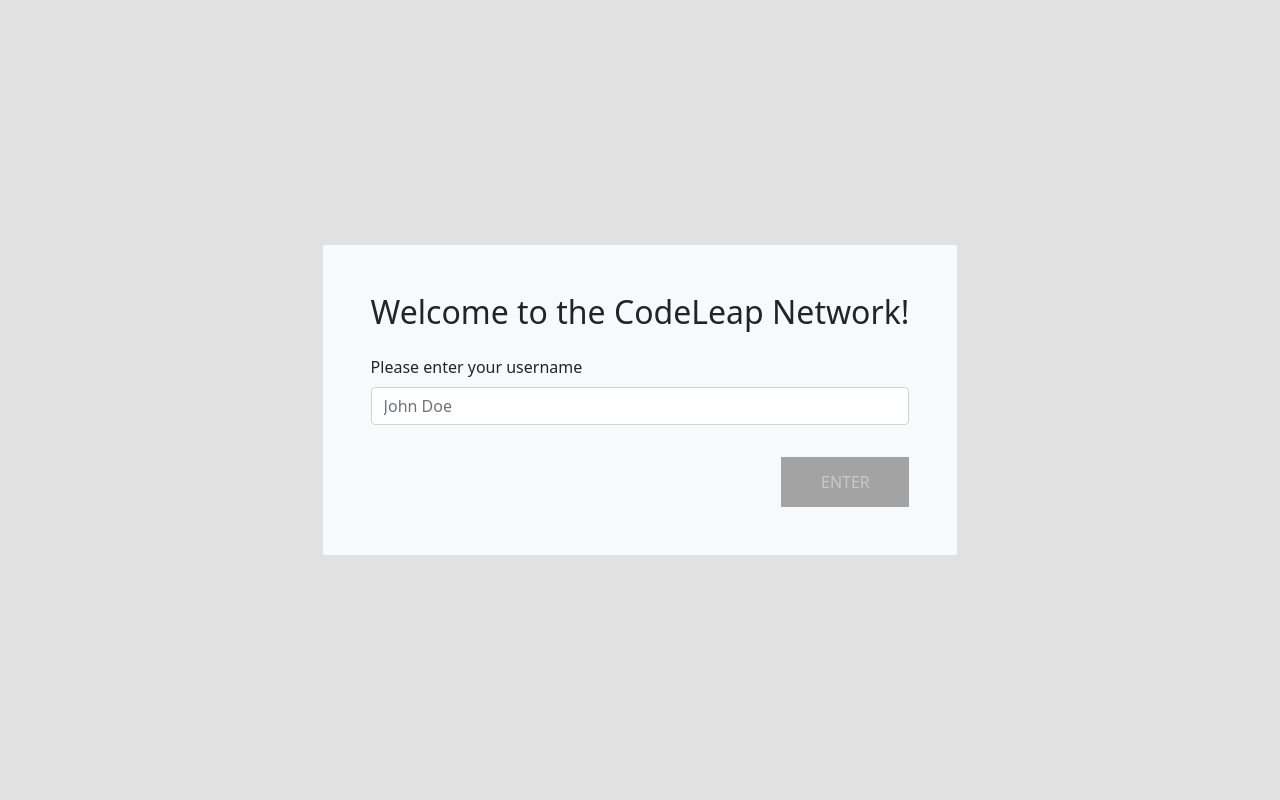
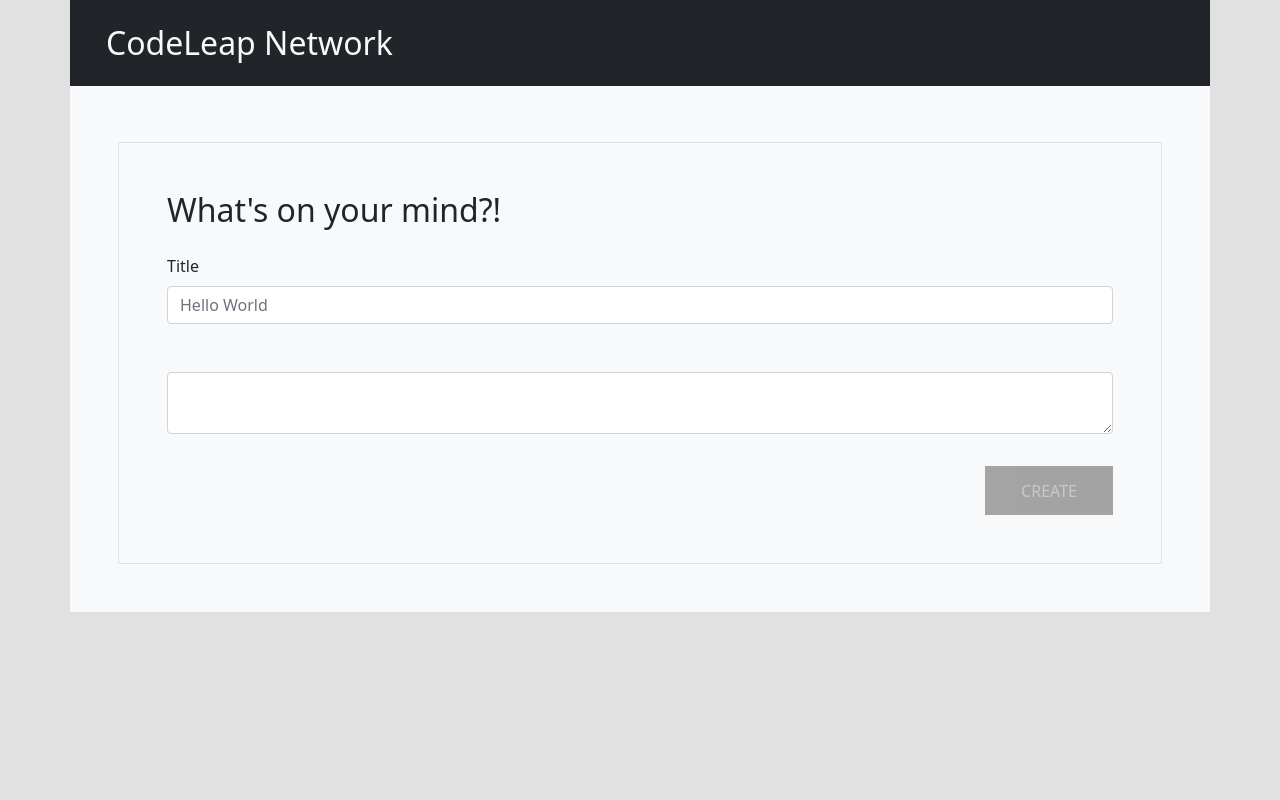
Before and after one commit to rafael-jordao/codeleap-engineering-test, a React (Create React App) app: page /mainscreen in a window 1280 px wide. Shown: the top 800 px of the page. Built offline with nearby package versions, Linux system fonts and the light colour scheme.

Commit message:
almost done

```diff
--- a/package.json
+++ b/package.json
@@ -10,6 +10,7 @@
     "react": "^18.0.0",
     "react-dom": "^18.0.0",
     "react-hook-form": "^7.29.0",
+    "react-router-dom": "^6.3.0",
     "react-scripts": "5.0.0",
     "reactstrap": "^9.0.1",
     "web-vitals": "^2.1.4"
--- a/src/App.js
+++ b/src/App.js
@@ -1,16 +1,19 @@
 import React from "react";
-import UserLogin from './components/userLogin/index';
-import MainScreen from "./components/MainScreen";
+import UserLogin from "./pages/UserLogin";
+import MainScreen from "./pages/MainScreen";
 import "/Users/rafaeljordao/Documents/my-codes/codeleap/src/index.css"
+import { BrowserRouter as Router } from "react-router-dom";
+import MainRoutes from './mainRoutes';
+
 
 function App() {
   return (
     <div className="App">
 
-      <UserLogin />
-
-      <MainScreen />
-
+      <Router>
+        <MainRoutes />
+      </Router>
+      {/* <UserLogin /> */}
     </div>
   );
 }
--- a/src/components/FormItem/index.js
+++ b/src/components/FormItem/index.js
@@ -2,7 +2,7 @@
 import { FormGroup, Input, Label } from "reactstrap";
 import "/Users/rafaeljordao/Documents/my-codes/codeleap/src/components/MainButton/button.css"
 
-const FormItem = ({ placeHolder, label, title, theValue, handleChange }) => {
+const FormItem = ({ placeHolder, label, title, theValue, handleChange, theType }) => {
 
     return (
 
@@ -12,7 +12,7 @@
                 <Label >{label}</Label>
                 <Input
                     placeholder={placeHolder}
-                    type='text'
+                    type={theType}
                     onChange={handleChange}
                     value={theValue}
                 />
--- a/src/components/MainScreen/index.js
+++ /dev/null
@@ -1,40 +0,0 @@
-import React from "react";
-
-import FormItem from "../FormItem";
-
-
-
-
-const CreatePost = () => {
-
-
-    return (
-        <div className="container bg-light px-0">
-
-            <div className="container bg-dark">
-                <h2 className="p-4 text-light">CodeLeap Network</h2>
-            </div>
-
-            <div className="container p-5">
-                <div className="container border border-black p-5">
-                    <FormItem
-                        placeHolder='Hello World'
-                        title="What's on your mind?!"
-                        label='Title'
-                        btnContent="CREATE">
-
-                    </FormItem>
-
-
-
-                </div>
-            </div>
-
-
-
-        </div >
-    )
-
-}
-
-export default CreatePost;
--- a/src/components/userLogin/index.js
+++ /dev/null
@@ -1,49 +0,0 @@
-import React, { useState } from 'react';
-import FormItem from '../FormItem';
-import MainButton from '/Users/rafaeljordao/Documents/my-codes/codeleap/src/components/MainButton/index.js'
-
-
-const UserLogin = () => {
-
-    const [name, setName] = useState('')
-
-    const handleChangeFunction = (e) => {
-        console.log('oi')
-        setName(e.target.value)
-    }
-
-    const handleClickFunction = (e) => {
-        e.preventDefault()
-        setName(e.target.value)
-        setName('')
-        localStorage.setItem('userName', name)
-        console.log(name)
-    }
-
-
-    return (
-        <div className="container d-flex justify-content-center align-items-center vh-100">
-            <div className='bg-light p-5'>
-                <FormItem
-                    placeHolder="John Doe"
-                    label="Please enter your username"
-                    title="Welcome to the CodeLeap Network!"
-                    handleChange={handleChangeFunction}
-                    theValue={name}>
-                </FormItem>
-
-                <MainButton
-                    btnContent="ENTER"
-                    isDisabled={!name}
-
-                    handleClick={handleClickFunction} />
-
-
-            </div>
-        </div>
-    )
-
-
-}
-
-export default UserLogin;
--- a/src/index.css
+++ b/src/index.css
@@ -1,5 +1,9 @@
 body {
     background-color: #DDDD;
+}
+
+li {
+    list-style: none;
 }
 
 @media (max-width: 870px) {
--- /dev/null
+++ b/src/mainRoutes.js
@@ -0,0 +1,18 @@
+import React from "react";
+import { Routes, Route, Navigate } from "react-router-dom";
+import UserLogin from "./pages/UserLogin";
+import MainScreen from "./pages/MainScreen"
+
+const MainRoutes = () => {
+
+
+    return (
+        <Routes>
+            <Route path="/login" element={<UserLogin />}></Route>
+            <Route exact path="/" element={localStorage.getItem('userName') ? <Navigate to="/mainscreen" /> :  <UserLogin/> }></Route>
+            <Route path="/mainscreen" element={<MainScreen />}></Route>
+        </Routes>
+    )
+}
+
+export default MainRoutes;
--- /dev/null
+++ b/src/pages/MainScreen.js
@@ -0,0 +1,92 @@
+import React, { useState } from "react";
+import FormItem from "../components/FormItem";
+import MainButton from "../components/MainButton";
+import SinglePost from "../components/SinglePost";
+
+
+const CreatePost = () => {
+
+    const [title, setTitle] = useState('');
+    const [post, setPost] = useState('');
+    const [list, setList] = useState([]);
+
+    const handleChangeTitle = (e) => {
+        setTitle(e.target.value);
+    }
+
+    const handleChangePost = (e) => {
+        setPost(e.target.value);
+    }
+
+    const handleClickInputs = (e) => {
+        e.preventDefault();
+        setTitle(e.target.value);
+
+        setList([...list, { title: title, id: Math.random(), content: post }]);
+
+        setTitle('');
+
+        setPost('');
+
+    };
+
+
+    return (
+        <div className="container bg-light px-0">
+
+            <div className="container bg-dark">
+                <h2 className="p-4 text-light">CodeLeap Network</h2>
+            </div>
+
+            <div className="container p-5">
+                <div className="container border border-black p-5">
+                    <FormItem
+                        placeHolder='Hello World'
+                        title="What's on your mind?!"
+                        label='Title'
+                        btnContent="CREATE"
+                        theType='text'
+                        handleChange={handleChangeTitle}
+                        theValue={title}>
+
+                    </FormItem>
+
+                    <FormItem
+                        handleChange={handleChangePost}
+                        theType='textarea'
+                        theValue={post}
+                    />
+
+
+                    <MainButton
+                        btnContent='CREATE'
+                        handleClick={handleClickInputs}
+                        isDisabled={!post || !title} />
+                </div>
+            </div>
+
+            <ul>
+
+                {list.map((task) => {
+                    return (
+                        <div className="taskContainer" key={task.id}>
+                            <li>
+                                {<SinglePost
+                                    title={task.title}
+                                    paragraphContent={task.content}
+                                />}
+                            </li>
+                        </div>
+                    )
+                })}
+            </ul>
+
+        </div >
+
+    )
+
+}
+
+
+
+export default CreatePost;
--- /dev/null
+++ b/src/pages/UserLogin.js
@@ -0,0 +1,45 @@
+import React, { useState } from 'react'
+import { useNavigate } from 'react-router-dom';
+import FormItem from '../components/FormItem';
+import MainButton from '../components/MainButton';
+
+const UserLogin = () => {
+
+    const navigate = useNavigate();
+    const [name, setName] = useState('')
+
+    const handleChangeName = (e) => {
+        setName(e.target.value)
+    }
+
+    const handleClickName = (e) => {
+        e.preventDefault()
+        setName(e.target.value)
+        setName('')
+        localStorage.setItem('userName', name)
+        navigate('/mainscreen')
+        console.log(name)
+    }
+
+    return (
+        <div className="container d-flex justify-content-center align-items-center vh-100">
+            <div className='bg-light p-5'>
+                <FormItem
+                    placeHolder='John Doe'
+                    title='Welcome to the CodeLeap network!'
+                    label='Please enter your name'
+                    handleChange={handleChangeName}
+                    theValue={name}
+                />
+
+                <MainButton
+                    handleClick={handleClickName}
+                    btnContent='ENTER'
+                    isDisabled={!name}></MainButton>
+            </div>
+        </div>
+
+    )
+}
+
+export default UserLogin;
```
Also changed, not shown: src/components/SinglePost/index.js (+4 -4 lines), 1 other file (tests, documents, lock files or other folders).
